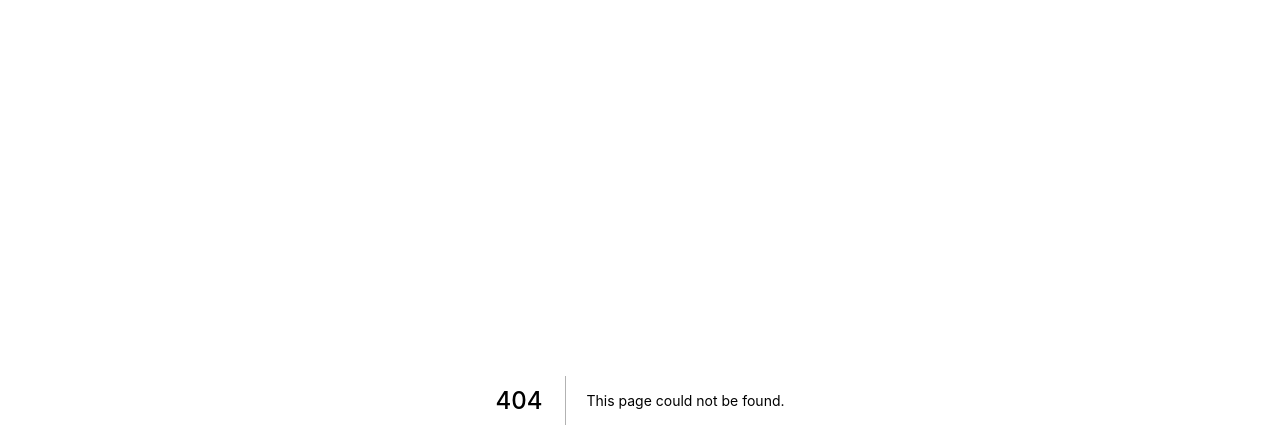
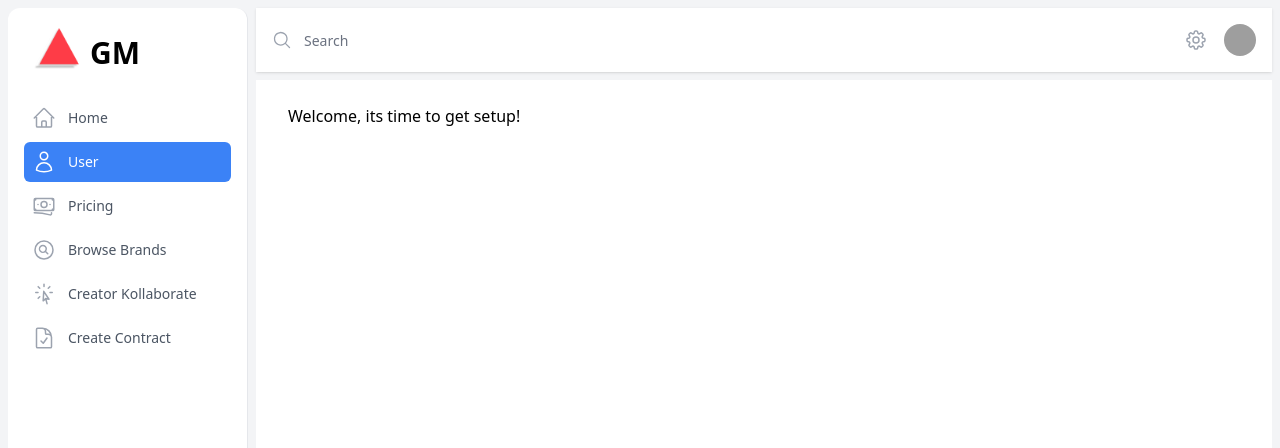
Before and after one commit to PrathmeshSadake/getmagic-frontend, a Next.js app: page /dashboard/user in a window 1280 px wide. Before the commit this address had no page. Shown: the top 448 px of the page. Built offline with nearby package versions, Linux system fonts and the light colour scheme; grey boxes are pictures that could not be loaded.

Commit message:
created empty screens

```diff
--- /dev/null
+++ b/components/multistep-form/StepOne.js
@@ -0,0 +1,7 @@
+import React from "react";
+
+const StepOne = () => {
+  return <div>StepOne</div>;
+};
+
+export default StepOne;
--- /dev/null
+++ b/components/multistep-form/StepTwo.js
@@ -0,0 +1,7 @@
+import React from "react";
+
+const StepTwo = () => {
+  return <div>StepTwo</div>;
+};
+
+export default StepTwo;
--- a/layout/Layout.js
+++ b/layout/Layout.js
@@ -13,26 +13,34 @@ import {
 } from "@heroicons/react/24/outline";
 import { MagnifyingGlassIcon } from "@heroicons/react/24/solid";
 import Image from "next/image";
+import { useRouter } from "next/router";
+
+import Logo from "../assets/logo.png";
 
 const navigation = [
-  { name: "Home", href: "#", icon: HomeIcon, current: true },
-  { name: "User", href: "#", icon: UserIcon, current: false },
-  { name: "Pricing", href: "#", icon: BanknotesIcon, current: false },
+  { name: "Home", href: "/dashboard", icon: HomeIcon, current: true },
+  { name: "User", href: "/dashboard/user", icon: UserIcon, current: false },
+  {
+    name: "Pricing",
+    href: "/dashboard/pricing",
+    icon: BanknotesIcon,
+    current: false,
+  },
   {
     name: "Browse Brands",
-    href: "#",
+    href: "/dashboard/browse-brands",
     icon: MagnifyingGlassCircleIcon,
     current: false,
   },
   {
     name: "Creator Kollaborate",
-    href: "#",
+    href: "/dashboard/creator-kollaborate",
     icon: CursorArrowRaysIcon,
     current: false,
   },
   {
     name: "Create Contract",
-    href: "#",
+    href: "/dashboard/create-contract",
     icon: DocumentCheckIcon,
     current: false,
   },
@@ -49,9 +57,10 @@ function classNames(...classes) {
 
 const Layout = ({ children }) => {
   const [sidebarOpen, setSidebarOpen] = useState(false);
+  const router = useRouter();
 
   return (
-    <div>
+    <div className=''>
       <Transition.Root show={sidebarOpen} as={Fragment}>
         <Dialog
           as='div'
@@ -139,10 +148,13 @@ const Layout = ({ children }) => {
       </Transition.Root>
 
       {/* Static sidebar for desktop */}
-      <div className='hidden md:flex md:w-64 md:flex-col md:fixed md:inset-y-0'>
+      <div className='hidden md:flex md:w-64 md:flex-col md:fixed md:inset-y-0 p-2 bg-gray-100'>
         {/* Sidebar component, swap this element with another sidebar if you like */}
-        <div className='flex flex-col flex-grow border-r border-gray-200 pt-5 bg-white overflow-y-auto'>
-          <div className='flex items-center flex-shrink-0 px-4'>GM</div>
+        <div className='flex flex-col flex-grow p-2 rounded-xl border-r border-gray-200 pt-5 bg-white overflow-y-auto'>
+          <div className='flex items-center flex-shrink-0 px-4'>
+            <Image height={50} width={50} src={Logo} alt='Logo' />
+            <h1 className='font-bold text-3xl pl-2'>GM</h1>
+          </div>
           <div className='mt-5 flex-grow flex flex-col'>
             <nav className='flex-1 px-2 pb-4 space-y-1'>
               {navigation.map((item) => (
@@ -150,16 +162,16 @@ const Layout = ({ children }) => {
                   key={item.name}
                   href={item.href}
                   className={classNames(
-                    item.current
-                      ? "bg-gray-100 text-gray-900"
+                    router.pathname === item.href
+                      ? "bg-blue-500 text-white"
                       : "text-gray-600 hover:bg-gray-50 hover:text-gray-900",
                     "group flex items-center px-2 py-2 text-sm font-medium rounded-md"
                   )}
                 >
                   <item.icon
                     className={classNames(
-                      item.current
-                        ? "text-gray-500"
+                      router.pathname === item.href
+                        ? "text-white"
                         : "text-gray-400 group-hover:text-gray-500",
                       "mr-3 flex-shrink-0 h-6 w-6"
                     )}
@@ -172,7 +184,7 @@ const Layout = ({ children }) => {
           </div>
         </div>
       </div>
-      <div className='md:pl-64 flex flex-col flex-1'>
+      <div className='md:pl-64 flex flex-col flex-1 p-2 bg-gray-100'>
         <div className='sticky top-0 z-10 flex-shrink-0 flex h-16 bg-white shadow'>
           <button
             type='button'
@@ -261,13 +273,8 @@ const Layout = ({ children }) => {
           </div>
         </div>
 
-        <main className='flex-1'>
+        <main className='flex-1 bg-white mt-2 min-h-screen'>
           <div className='py-6'>
-            <div className='max-w-7xl mx-auto px-4 sm:px-6 md:px-8'>
-              {/* <h1 className='text-2xl font-semibold text-gray-900'>
-                Dashboard
-              </h1> */}
-            </div>
             <div className='max-w-7xl mx-auto px-4 sm:px-6 md:px-8'>
               {/* Replace with your content */}
               {children}
--- /dev/null
+++ b/pages/dashboard/browse-brands.js
@@ -0,0 +1,8 @@
+import React from "react";
+import Layout from "../../layout/Layout";
+
+const BrowseBrands = () => {
+  return <Layout>BrowseBrands</Layout>;
+};
+
+export default BrowseBrands;
--- /dev/null
+++ b/pages/dashboard/create-contract.js
@@ -0,0 +1,8 @@
+import React from "react";
+import Layout from "../../layout/Layout";
+
+const CreateContract = () => {
+  return <Layout>CreateContract</Layout>;
+};
+
+export default CreateContract;
--- /dev/null
+++ b/pages/dashboard/creator-kollaborate.js
@@ -0,0 +1,8 @@
+import React from "react";
+import Layout from "../../layout/Layout";
+
+const CreatorKollaborate = () => {
+  return <Layout>CreatorKollaborate</Layout>;
+};
+
+export default CreatorKollaborate;
--- /dev/null
+++ b/pages/dashboard/pricing.js
@@ -0,0 +1,8 @@
+import React from "react";
+import Layout from "../../layout/Layout";
+
+const Pricing = () => {
+  return <Layout>Pricing</Layout>;
+};
+
+export default Pricing;
--- /dev/null
+++ b/pages/dashboard/user.js
@@ -0,0 +1,8 @@
+import React from "react";
+import Layout from "../../layout/Layout";
+
+const User = () => {
+  return <Layout>Welcome, its time to get setup!</Layout>;
+};
+
+export default User;
```
